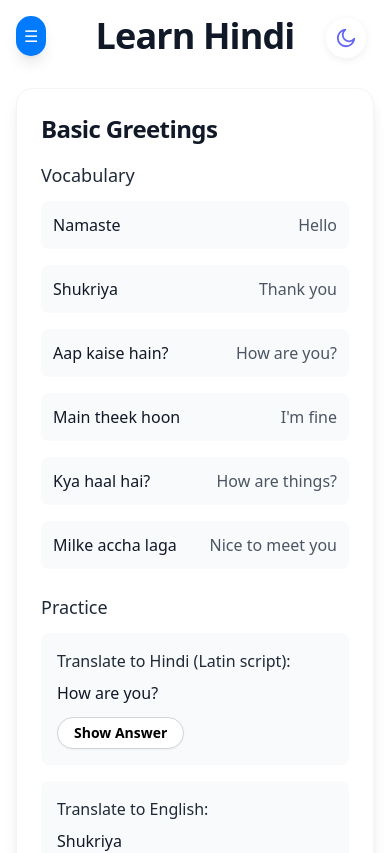
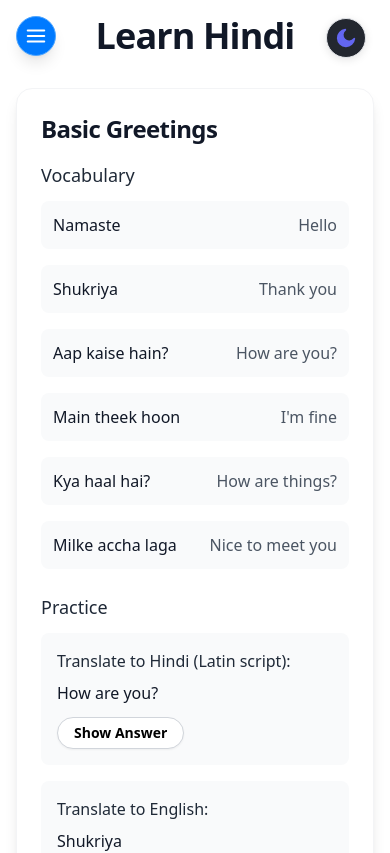
Before and after one commit to amarmeena/teach-hindi, a Next.js app: page / in a window 390 px wide. Shown: the top 853 px of the page. Built offline with nearby package versions, Linux system fonts and the light colour scheme.

Commit message:
adjust theme

```diff
--- a/src/app/page.tsx
+++ b/src/app/page.tsx
@@ -93,11 +93,17 @@ export default function Home() {
 
       {/* Mobile Sidebar Toggle */}
       <button
-        className="md:hidden fixed top-4 left-4 z-20 bg-blue-600 text-white rounded-full p-2 shadow-lg focus:outline-none focus:ring-2 focus:ring-blue-400"
+        className="md:hidden fixed top-4 left-4 z-20 rounded-full p-2 flex items-center justify-center shadow-lg border border-blue-400 dark:border-gray-700 focus:outline-none focus:ring-2 focus:ring-blue-400 active:scale-95 transition-transform bg-blue-600 text-white dark:bg-white dark:text-blue-600"
+        style={{ minWidth: 40, minHeight: 40, width: 40, height: 40 }}
         onClick={() => setSidebarOpen((open) => !open)}
-        aria-label="Toggle progress sidebar"
+        aria-label="Open course progress sidebar"
       >
-        ☰
+        <svg width="22" height="22" viewBox="0 0 24 24" fill="none" stroke="currentColor" strokeWidth="2.2" strokeLinecap="round" strokeLinejoin="round">
+          <line x1="3" y1="6" x2="21" y2="6"/>
+          <line x1="3" y1="12" x2="21" y2="12"/>
+          <line x1="3" y1="18" x2="21" y2="18"/>
+        </svg>
+        <span className="sr-only">Open course progress sidebar</span>
       </button>
       {/* Mobile Sidebar */}
       {sidebarOpen && (
--- a/src/components/ThemeToggle.tsx
+++ b/src/components/ThemeToggle.tsx
@@ -37,25 +37,26 @@ export default function ThemeToggle() {
         top: 18,
         right: 24,
         zIndex: 100,
-        background: "rgba(255,255,255,0.85)",
-        border: "none",
+        background: theme === "dark" ? "#fff" : "#23272f",
+        border: theme === "dark" ? "1.5px solid #6366f1" : "1.5px solid #e5e7eb",
         borderRadius: "50%",
         width: 40,
         height: 40,
         display: "flex",
         alignItems: "center",
         justifyContent: "center",
-        boxShadow: "0 2px 8px rgba(0,0,0,0.07)",
+        boxShadow: "0 2px 8px rgba(0,0,0,0.10)",
         cursor: "pointer",
-        transition: "background 0.2s"
+        transition: "background 0.2s, border 0.2s",
+        padding: 0
       }}
     >
       {theme === "dark" ? (
-        // Sun icon
-        <svg width="22" height="22" viewBox="0 0 24 24" fill="none" stroke="#fbbf24" strokeWidth="2" strokeLinecap="round" strokeLinejoin="round"><circle cx="12" cy="12" r="5"/><path d="M12 1v2m0 18v2m11-11h-2M3 12H1m16.95 7.07l-1.41-1.41M6.34 6.34L4.93 4.93m12.02 0l-1.41 1.41M6.34 17.66l-1.41 1.41"/></svg>
+        // Filled sun icon
+        <svg width="22" height="22" viewBox="0 0 24 24" fill="#fbbf24" stroke="#fbbf24" strokeWidth="2" strokeLinecap="round" strokeLinejoin="round"><circle cx="12" cy="12" r="5"/><g stroke="#fbbf24"><line x1="12" y1="1" x2="12" y2="3"/><line x1="12" y1="21" x2="12" y2="23"/><line x1="21" y1="12" x2="23" y2="12"/><line x1="1" y1="12" x2="3" y2="12"/><line x1="16.95" y1="7.05" x2="18.36" y2="5.64"/><line x1="7.05" y1="16.95" x2="5.64" y2="18.36"/><line x1="16.95" y1="16.95" x2="18.36" y2="18.36"/><line x1="7.05" y1="7.05" x2="5.64" y2="5.64"/></g></svg>
       ) : (
-        // Moon icon
-        <svg width="22" height="22" viewBox="0 0 24 24" fill="none" stroke="#6366f1" strokeWidth="2" strokeLinecap="round" strokeLinejoin="round"><path d="M21 12.79A9 9 0 1111.21 3a7 7 0 109.79 9.79z"/></svg>
+        // Filled moon icon
+        <svg width="22" height="22" viewBox="0 0 24 24" fill="#6366f1" stroke="#6366f1" strokeWidth="2" strokeLinecap="round" strokeLinejoin="round"><path d="M21 12.79A9 9 0 1111.21 3a7 7 0 109.79 9.79z"/></svg>
       )}
     </button>
   );
```
